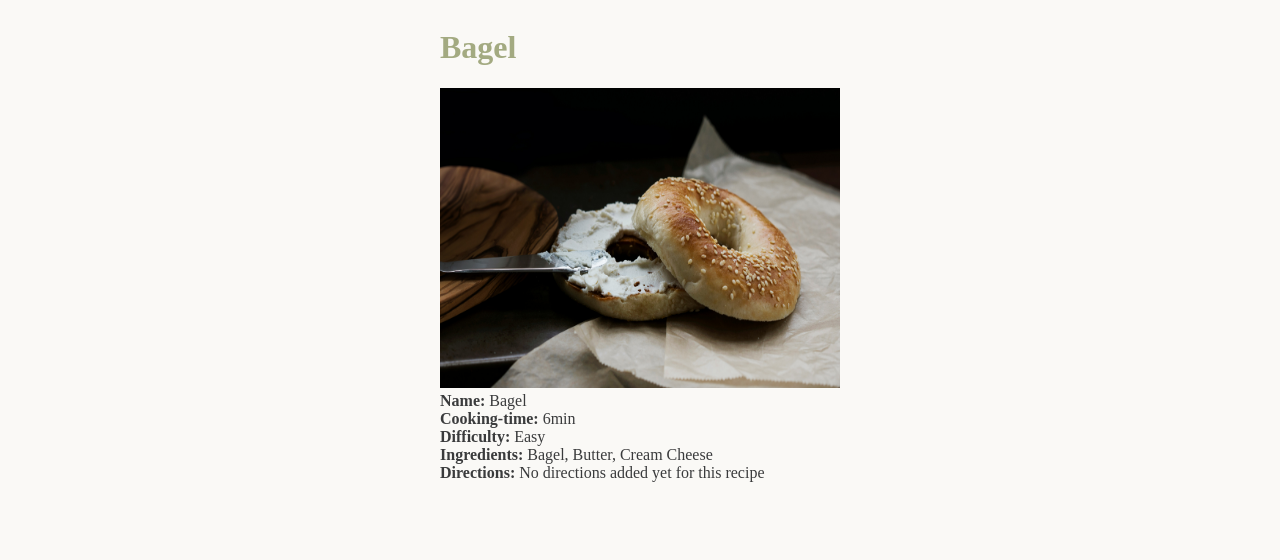
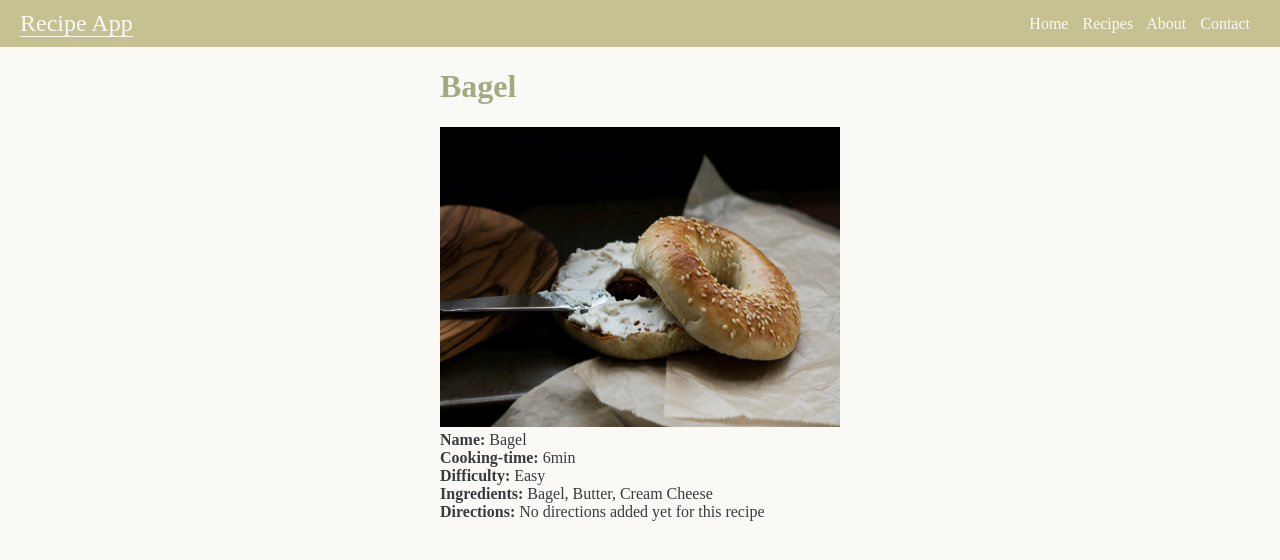
Before and after one commit to aclantz/recipe-django-app, a Django app: page /list/2 in a window 1280 px wide. Shown: the top 560 px of the page. Run offline with Django 5.2, Linux system fonts and the light colour scheme; data comes from the database, SQL or seed files in the repository.

Commit message:
add nav bar

```diff
--- a/src/recipes/static/recipes/index.css
+++ b/src/recipes/static/recipes/index.css
@@ -1,24 +1,37 @@
-* {
-  background-color: #faf9f6;
-  color: #3a3b3c;
-  box-sizing: border-box;
-}
 
 :root {
   --bg-color: #faf9f6;
+  --text-color: #3a3b3c;
   --light-green: #c5c191;
   --mid-green: #a3aa81;
   --dark-green: #4c4735;
 }
+
+* {
+  background-color: var(--bg-color);
+  color: var(--text-color);
+  box-sizing: border-box;
+}
+
+html, body {
+  /* added to help navbar */
+  margin: 0;
+  padding: 0;
+}
+
 h1, h2 {
   color: var(--mid-green);
 }
 a {
   text-decoration: none;
 }
-a:hover {
-  color: var(--dark-green)
+li {
+  list-style: none;
+  margin-bottom: 25px;
 }
+
+/* Main/Home ------------------------------------------------------------------------- */
+
 .main__head {
   display: grid;
   grid-template-columns: 1fr 1fr;
@@ -34,10 +47,7 @@ a:hover {
 }
 
 /* list --------------------------------------------------------------------------------- */
-li {
-  list-style: none;
-  margin-bottom: 25px;
-}
+
 .list__layout {
   display: grid;
   grid-template-columns: 1fr 2fr;
@@ -77,3 +87,41 @@ li {
 .details__layout--img {
   align-self: end;
 }
+
+ /* Navigation Bar ---------------------------------------------------------------------- */
+
+ .navbar {
+  display: flex;
+  justify-content: space-between;
+  align-items: center;
+  background-color: var(--light-green);
+  padding: 10px 20px;
+  position: relative;
+  top: 0; /* Ensures the navbar starts at the top edge */
+  left: 50%;
+  right: 50%;
+  margin-left: -50vw; /* Move left edge to start from the viewport edge */
+  margin-right: -50vw; /* Move right edge to extend to the viewport edge */
+  width: 100vw; /* Set width to full viewport width */
+}
+.navbar__brand {
+  font-size: 24px;
+  display: inline-block;
+}
+.navbar__brand a span {
+  color: var(--bg-color);
+  background-color: var(--light-green);
+}
+.navbar__links {
+  display: inline-block;
+  /* background of space between a */
+  background-color: var(--light-green);
+}
+.navbar__links a {
+  /* create space between a  */
+  margin-right: 10px;
+}
+.navbar__links a span {
+  color: var(--bg-color);
+  background-color: var(--light-green);
+}
--- a/src/recipes/templates/recipes/details.html
+++ b/src/recipes/templates/recipes/details.html
@@ -7,6 +7,17 @@
     <link rel="stylesheet" href="../../static/recipes/index.css" />
   </head>
   <body>
+    <nav class="navbar">
+      <div class="navbar__brand">
+        <a href="#"><span>Recipe App</span></a>
+      </div>
+      <div class="navbar__links">
+        <a href="#"><span>Home</span></a>
+        <a href="#"><span>Recipes</span></a>
+        <a href="#"><span>About</span></a>
+        <a href="#"><span>Contact</span></a>
+      </div>
+    </nav>
     <div class="details__layout">
 
       <div class="">
--- /dev/null
+++ b/src/requirements.txt
@@ -0,0 +1,4 @@
+asgiref==3.8.1
+Django==5.1
+pillow==10.4.0
+sqlparse==0.5.1
```
Also changed, not shown: src/recipes/templates/recipes/home.html (+19 -0 lines), src/recipes/templates/recipes/list.html (+11 -0 lines).
